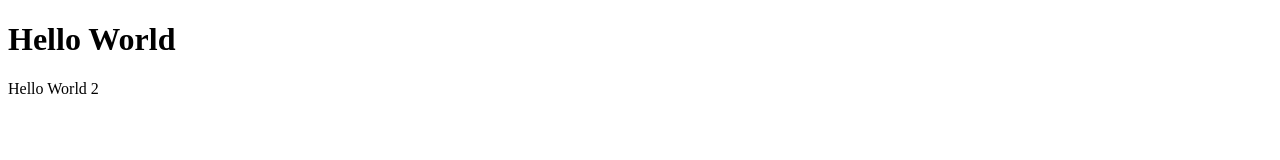
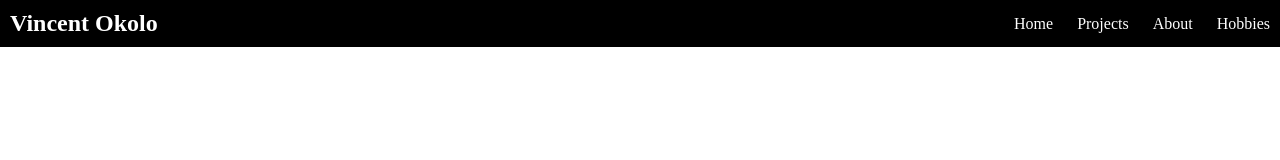
Before and after one commit to VAOkolo/Portfolio, a plain HTML site: page index.html in a window 1280 px wide. Drawn offline with Linux system fonts and the light colour scheme.

Commit message:
navbar with basic styling

```diff
--- a/index.html
+++ b/index.html
@@ -4,11 +4,19 @@
     <meta charset="UTF-8">
     <meta http-equiv="X-UA-Compatible" content="IE=edge">
     <meta name="viewport" content="width=device-width, initial-scale=1.0">
-    <title>Document</title>
-    <h1>Hello World</h1>
-    <p>Hello World 2</p>
+    <link rel="stylesheet" type="text/css" href="static/css/style.css"/>
+    <title>Vincent Okolo</title>
 </head>
 <body>
+    <nav class="navbar">
+        <h1 class="title">Vincent Okolo</h1>
+        <ul class="container">
+            <li class="item"><a href="default.asp">Home</a></li>
+            <li class="item"><a href="news.asp">Projects</a></li>
+            <li class="item"><a href="contact.asp">About</a></li>
+            <li class="item"><a href="about.asp">Hobbies</a></li>
+        </ul>
+    </nav>
+</body>
 
-</body>
 </html>
--- /dev/null
+++ b/static/css/style.css
@@ -0,0 +1,31 @@
+*{
+    padding: 0;
+    margin: 0;
+}
+.navbar{
+    background-color: #000000;
+    color: #ffffff;
+    /* makes sure children contained within parent if set to auto changes with other settings */
+    overflow: auto;
+}
+.container{
+    float: right;
+
+}
+.title{
+    /* aligns title with ul elements */
+    float: left;
+    margin: 10px;
+}
+.item{
+    display: inline-block;
+    margin: 15px 10px 10px;
+}
+.item > a{
+    text-decoration: none;
+    color:#ffffff;
+}
+.item > a:hover{
+    color: green;
+    /* background-color: blue; */
+}
```
